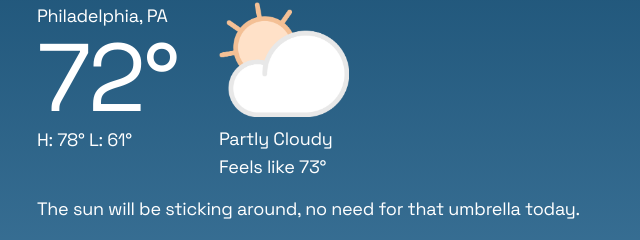
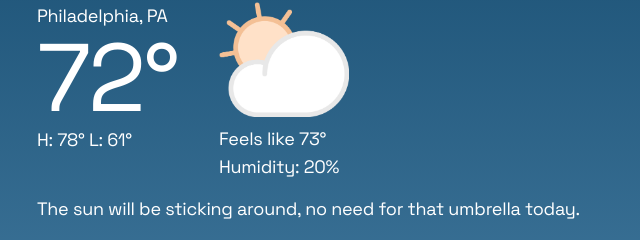
Before and after one commit to elinathan/weather-app, a plain HTML site: page index.html in a window 1280 px wide. Shown: the part 66-306 px from the top of the page, 0-640 px from the left. Drawn offline with Linux system fonts and the light colour scheme.

Commit message:
add humidity

```diff
--- a/index.html
+++ b/index.html
@@ -21,8 +21,8 @@
             </div>
             <div class="conditions">
                 <img id="main_icon" src="img/partly-cloudy.png" alt="Partly Cloudy">
-                <p>Partly Cloudy</p>
                 <p>Feels like 73°</p>
+                <p>Humidity: 20%</p>
             </div>
         </div>
         <p>The sun will be sticking around, no need for that umbrella today.</p>
```
